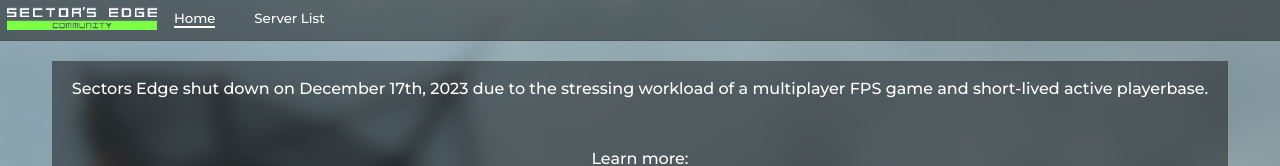
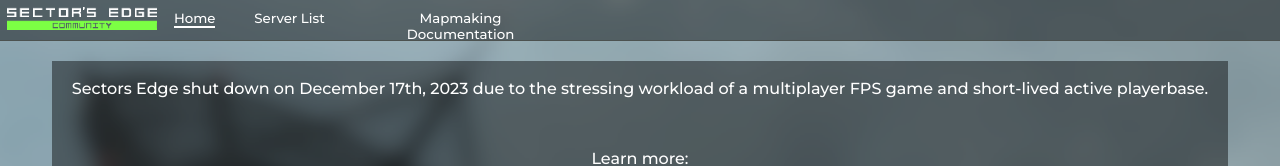
Before and after one commit to sectorsedgecommunity/sectorsedgecommunity.github.io, a website: page index.html in a window 1280 px wide. Shown: the top 166 px of the page. Drawn offline with Linux system fonts and the light colour scheme.

Commit message:
Add mapmaking documentation to topnav

```diff
--- a/css/style.css
+++ b/css/style.css
@@ -81,6 +81,19 @@
     background: none;
     border: 0px;
 }
+.mapmaking {
+    margin-left: 200px !important;
+    padding: 0px;
+    position: absolute;
+    width: 193px;
+    transition-duration: 400ms;
+    color: #FFF;
+
+    font-size: 10pt;
+    font-family: 'Montserrat', sans-serif;
+    background: none;
+    border: 0px;
+}
 #nav_button {
     font-weight: 475;
     margin: 10px;
--- a/index.html
+++ b/index.html
@@ -14,6 +14,7 @@
             <img class="nav_logo" src="se_community.png" alt="Sector's Edge Community logo" width="150px">
             <button class="homepage" id="nav_button" onclick="window.location.href='https://sectorsedgecommunity.github.io/website'">Home</button>
             <button class="serverlist" id="nav_button" onclick="window.location.href='https://sectorsedgecommunity.github.io/serverslist'">Server List</button>
+            <button class="mapmaking" id="nav_button" onclick="window.location.href='https://sectorsedgecommunity.github.io/mapping-docs/legacy_index'">Mapmaking Documentation</button>
     </div>
     <p>
         Sectors Edge shut down on December 17th, 2023 due to the stressing workload of a multiplayer FPS game and short-lived active playerbase.
```
